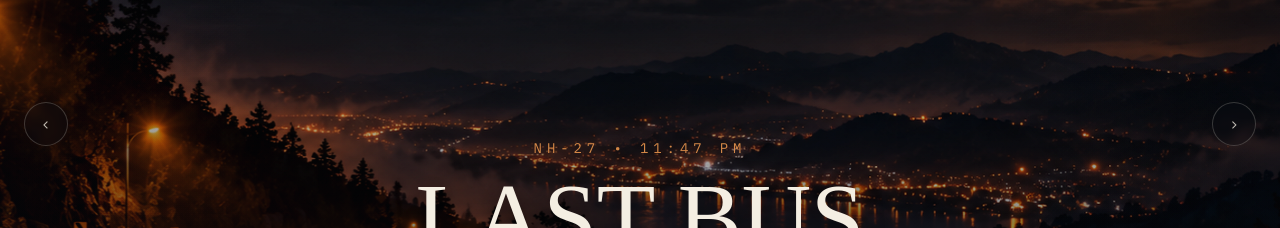
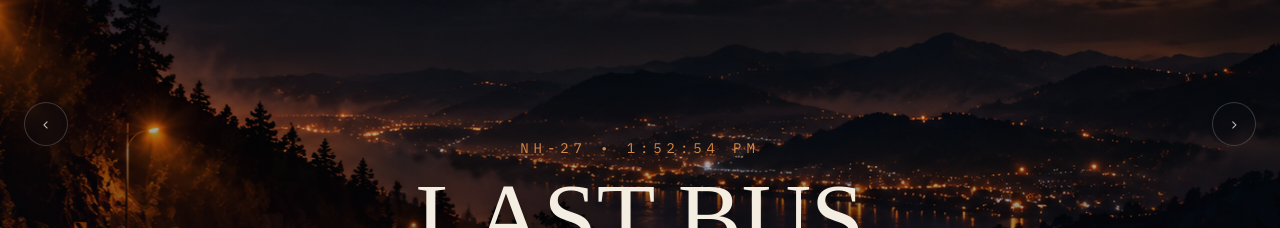
Before and after one commit to vishalmall8419/lastBus, a React (Vite) app: page / in a window 1280 px wide. Shown: the part 276-504 px from the top of the page. Built offline with nearby package versions, Linux system fonts and the light colour scheme; no server answers; a web font is replaced by a local one.

Commit message:
new update

```diff
--- a/src/components/HeroExperience/HeroOverlay.jsx
+++ b/src/components/HeroExperience/HeroOverlay.jsx
@@ -1,11 +1,31 @@
+import { useEffect, useState } from "react";
+
 /**
- * Everything that sits on top of the image stack: readability gradient,
- * vignette, film grain, and the actual LAST BUS content (location/title/
- * subtitle + Enter Journey CTA). Content is keyed by slide id so it gets a
- * fresh fade-in each time the slide changes, without touching the image
- * crossfade underneath it.
+ * Hero overlay for LAST BUS.
+ * The time shown here is always the real current India Standard Time (IST),
+ * updated every second. The slide's location is kept dynamic while its
+ * hard-coded journey time is ignored.
  */
 export default function HeroOverlay({ slide, onEnterJourney }) {
+  const getCurrentTime = () =>
+    new Intl.DateTimeFormat("en-IN", {
+      timeZone: "Asia/Kolkata",
+      hour: "numeric",
+      minute: "2-digit",
+      second: "2-digit",
+      hour12: true,
+    }).format(new Date());
+
+  const [currentTime, setCurrentTime] = useState(getCurrentTime);
+
+  useEffect(() => {
+    const timer = setInterval(() => {
+      setCurrentTime(getCurrentTime());
+    }, 1000);
+
+    return () => clearInterval(timer);
+  }, []);
+
   return (
     <>
       {/* Readability gradient: dark top (for the nav bar) -> lighter mid -> dark bottom */}
@@ -16,12 +36,15 @@ export default function HeroOverlay({ slide, onEnterJourney }) {
             "linear-gradient(180deg, rgba(5,6,10,0.35) 0%, rgba(5,6,10,0.15) 22%, rgba(5,6,10,0.25) 45%, rgba(5,6,10,0.85) 100%)",
         }}
       />
+
       <div className="hero-vignette z-10" />
       <div className="hero-grain z-10" />
 
       <div className="relative z-20 flex min-h-[100vh] flex-col items-center justify-end px-6 pb-28 text-center sm:pb-32">
         <div key={slide.id} className="hero-content-fade flex flex-col items-center">
-          <p className="lb-eyebrow text-amber/90 sm:text-sm">{slide.location}</p>
+          <p className="lb-eyebrow text-amber/90 sm:text-sm">
+            {slide.location.split("•")[0].trim()} • {currentTime}
+          </p>
 
           <h1 className="mt-3 font-display text-5xl leading-none text-cream drop-shadow-[0_2px_12px_rgba(0,0,0,0.6)] sm:text-7xl md:text-8xl">
             {slide.title}
```
